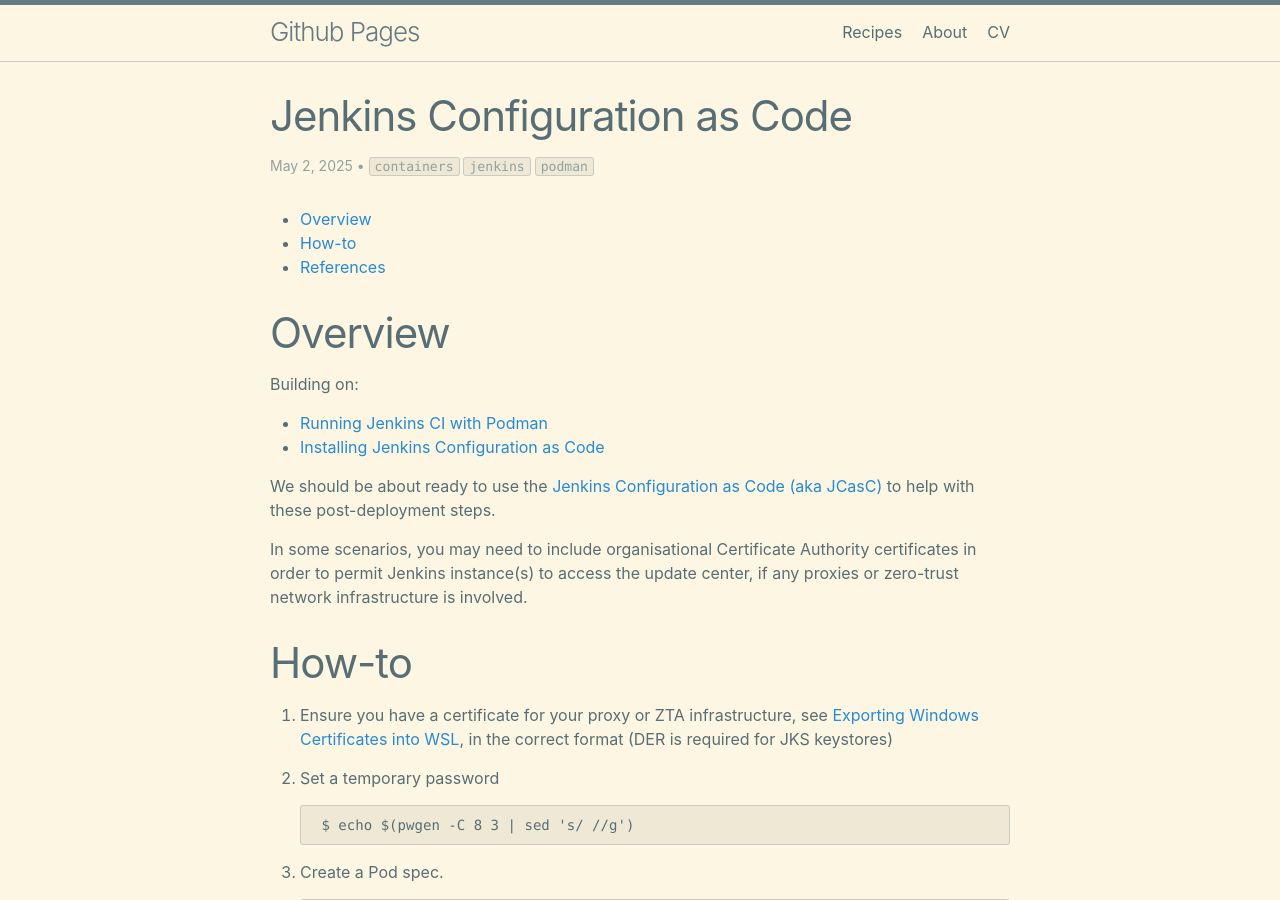
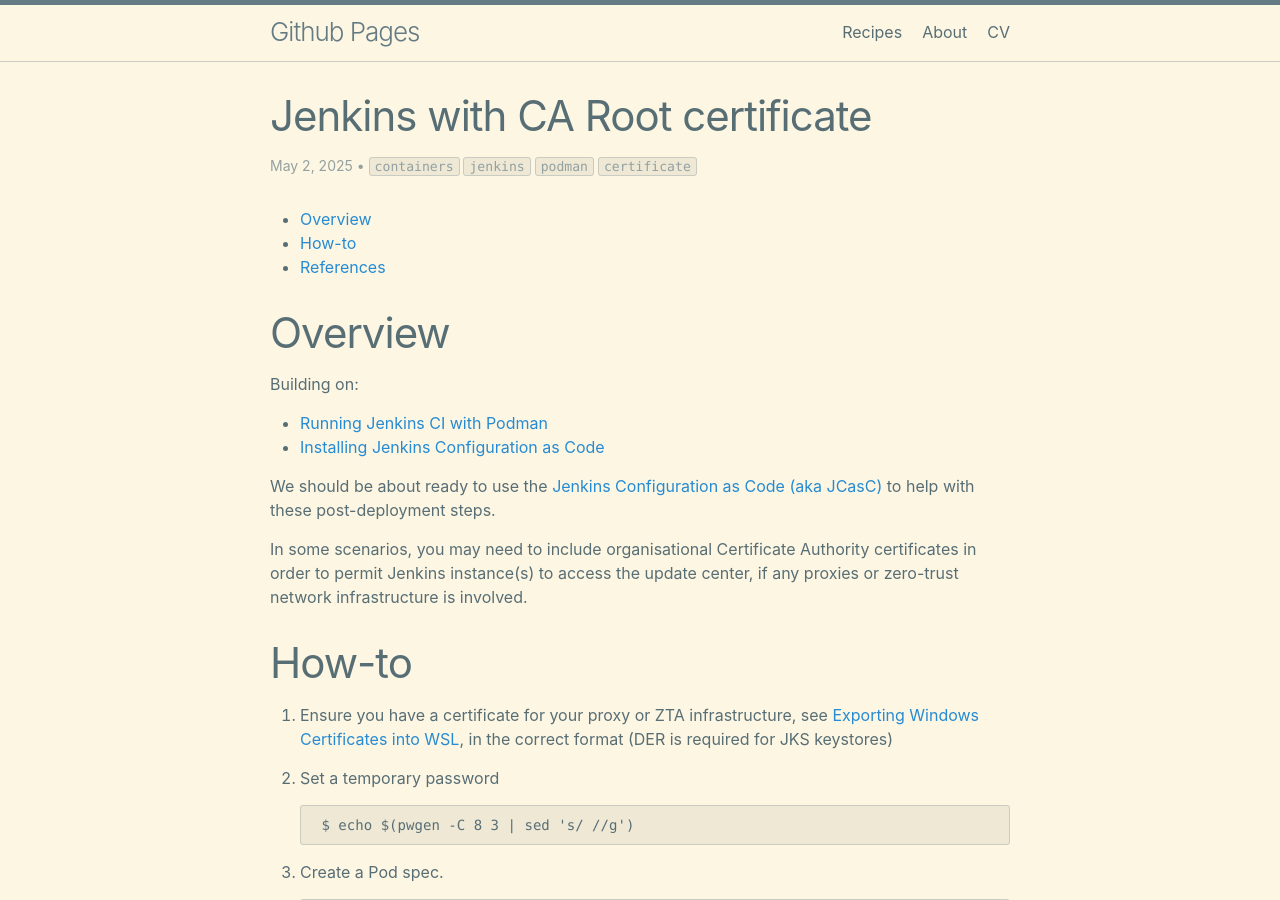
Before and after one commit to wmcdonald404/wmcdonald404.github.io, a Jekyll site: the page built from _posts/2025-05-02-jenkins-configuring-certificate-authority.md, in a window 1280 px wide and 900 px high. Built offline with Jekyll 4.4.1, drawn with Linux system fonts in a browser that asks for light colours.

Commit message:
Fix post title.

```diff
--- a/_posts/2025-05-02-jenkins-configuring-certificate-authority.md
+++ b/_posts/2025-05-02-jenkins-configuring-certificate-authority.md
@@ -1,10 +1,10 @@
 ---
-title: "Jenkins Configuration as Code"
+title: "Jenkins with CA Root certificate"
 tags:
 - containers
 - jenkins
 - podman
--
+- certificate
 ---
 
 * TOC
```
